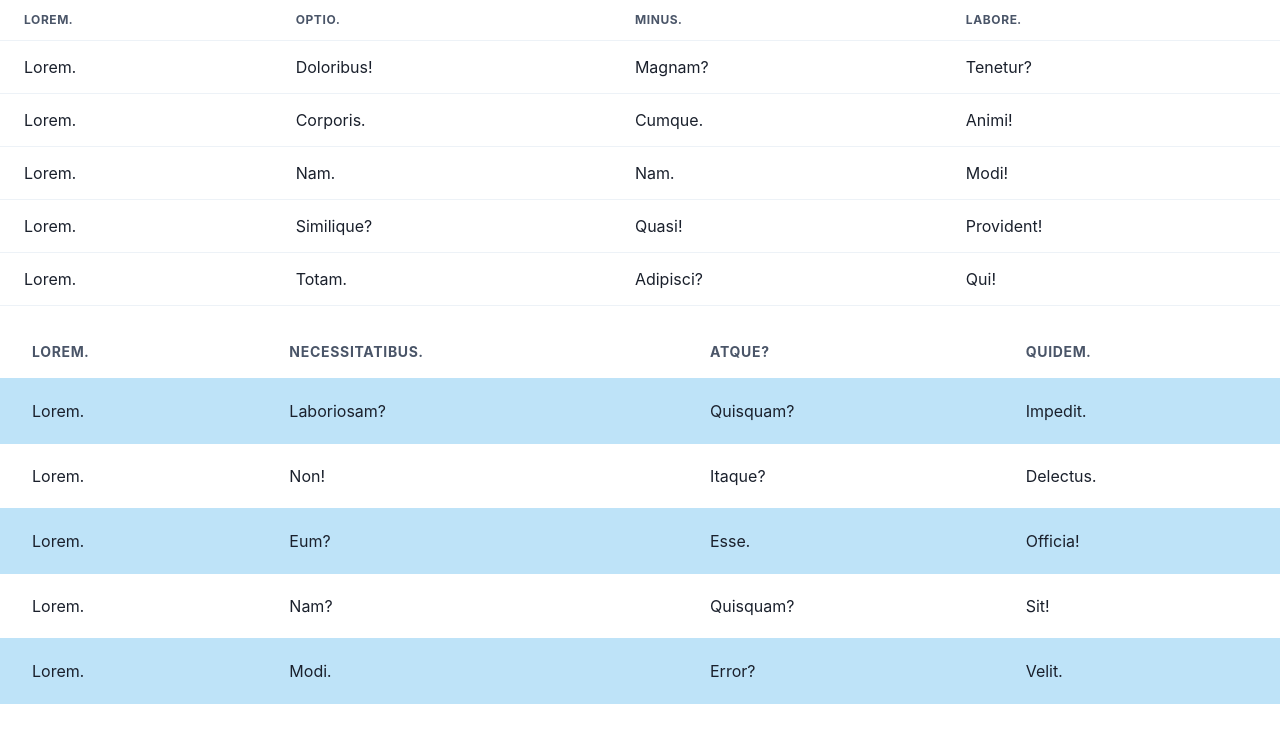
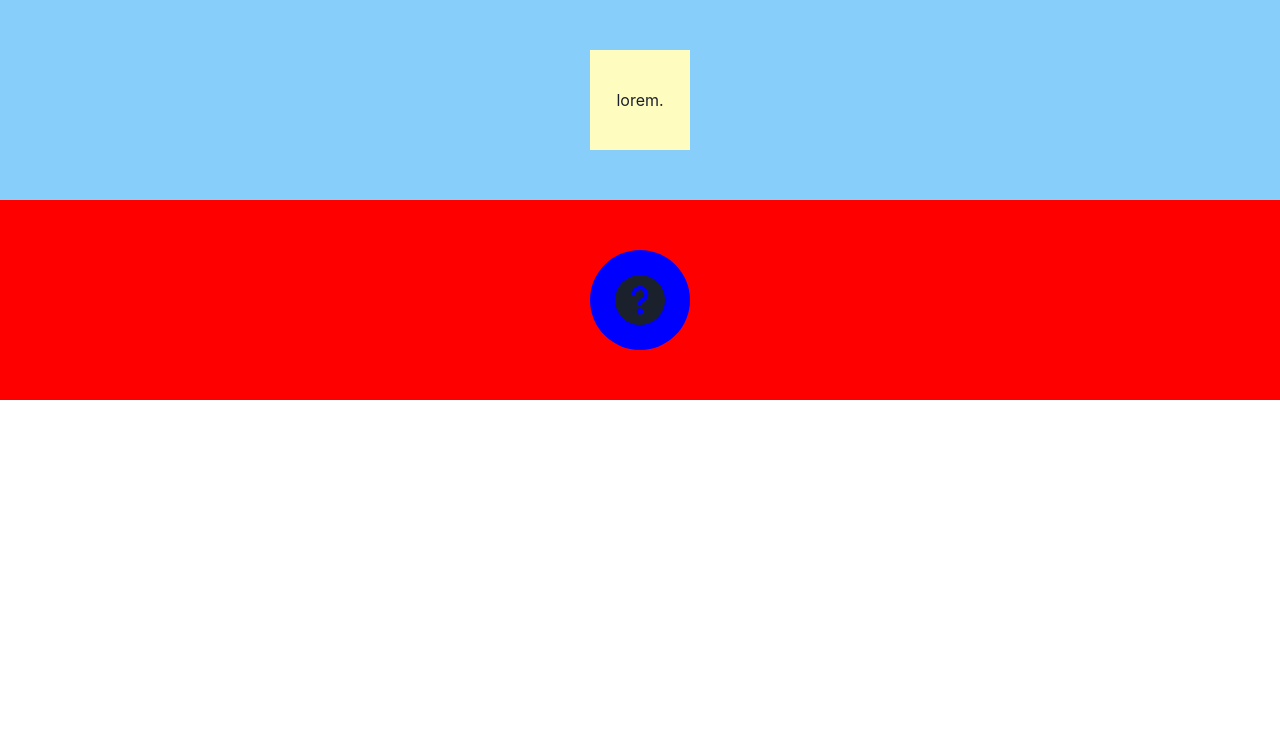
Before and after one commit to zxcvcx123/react20231031, a React (Create React App) app: page / in a window 1280 px wide. Shown: the top 742 px of the page. Built offline with nearby package versions, Linux system fonts and the light colour scheme.

Commit message:
Table 사용

```diff
--- a/src/App.js
+++ b/src/App.js
@@ -1,109 +1,20 @@
-import {
-  Table,
-  Thead,
-  Tbody,
-  Tfoot,
-  Tr,
-  Th,
-  Td,
-  TableCaption,
-  TableContainer,
-  SimpleGrid,
-  Box,
-} from "@chakra-ui/react";
+import { Box, Center, Circle, Square } from "@chakra-ui/react";
+import { PhoneIcon, QuestionIcon } from "@chakra-ui/icons";
+
 function App() {
   return (
     <>
-      <SimpleGrid columns={1} gap={5}>
-        <Box>
-          <Table>
-            <Thead>
-              <Tr>
-                <Th>Lorem.</Th>
-                <Th>Optio.</Th>
-                <Th>Minus.</Th>
-                <Th>Labore.</Th>
-              </Tr>
-            </Thead>
-            <Tbody>
-              <Tr>
-                <Td>Lorem.</Td>
-                <Td>Doloribus!</Td>
-                <Td>Magnam?</Td>
-                <Td>Tenetur?</Td>
-              </Tr>
-              <Tr>
-                <Td>Lorem.</Td>
-                <Td>Corporis.</Td>
-                <Td>Cumque.</Td>
-                <Td>Animi!</Td>
-              </Tr>
-              <Tr>
-                <Td>Lorem.</Td>
-                <Td>Nam.</Td>
-                <Td>Nam.</Td>
-                <Td>Modi!</Td>
-              </Tr>
-              <Tr>
-                <Td>Lorem.</Td>
-                <Td>Similique?</Td>
-                <Td>Quasi!</Td>
-                <Td>Provident!</Td>
-              </Tr>
-              <Tr>
-                <Td>Lorem.</Td>
-                <Td>Totam.</Td>
-                <Td>Adipisci?</Td>
-                <Td>Qui!</Td>
-              </Tr>
-            </Tbody>
-          </Table>
-        </Box>
-        <Box>
-          <Table variant="striped" colorScheme="blue" size={"lg"}>
-            <Thead>
-              <Tr>
-                <Th>Lorem.</Th>
-                <Th>Necessitatibus.</Th>
-                <Th>Atque?</Th>
-                <Th>Quidem.</Th>
-              </Tr>
-            </Thead>
-            <Tbody>
-              <Tr>
-                <Td>Lorem.</Td>
-                <Td>Laboriosam?</Td>
-                <Td>Quisquam?</Td>
-                <Td>Impedit.</Td>
-              </Tr>
-              <Tr>
-                <Td>Lorem.</Td>
-                <Td>Non!</Td>
-                <Td>Itaque?</Td>
-                <Td>Delectus.</Td>
-              </Tr>
-              <Tr>
-                <Td>Lorem.</Td>
-                <Td>Eum?</Td>
-                <Td>Esse.</Td>
-                <Td>Officia!</Td>
-              </Tr>
-              <Tr>
-                <Td>Lorem.</Td>
-                <Td>Nam?</Td>
-                <Td>Quisquam?</Td>
-                <Td>Sit!</Td>
-              </Tr>
-              <Tr>
-                <Td>Lorem.</Td>
-                <Td>Modi.</Td>
-                <Td>Error?</Td>
-                <Td>Velit.</Td>
-              </Tr>
-            </Tbody>
-          </Table>
-        </Box>
-      </SimpleGrid>
+      <Center bg={"lightskyblue"} h={"200px"}>
+        <Square bg={"yellow.100"} w={"100px"} h={"100px"}>
+          lorem.
+        </Square>
+      </Center>
+
+      <Center bg={"red"} h={"200px"}>
+        <Circle bg={"blue"} w={"100px"} h={"100px"}>
+          <QuestionIcon w={"50px"} h={"50px"} />
+        </Circle>
+      </Center>
     </>
   );
 }
```
